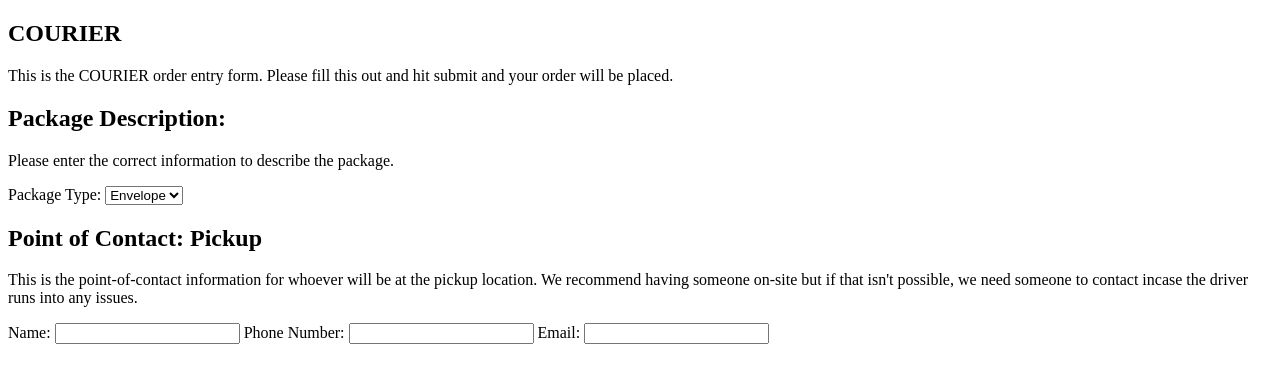
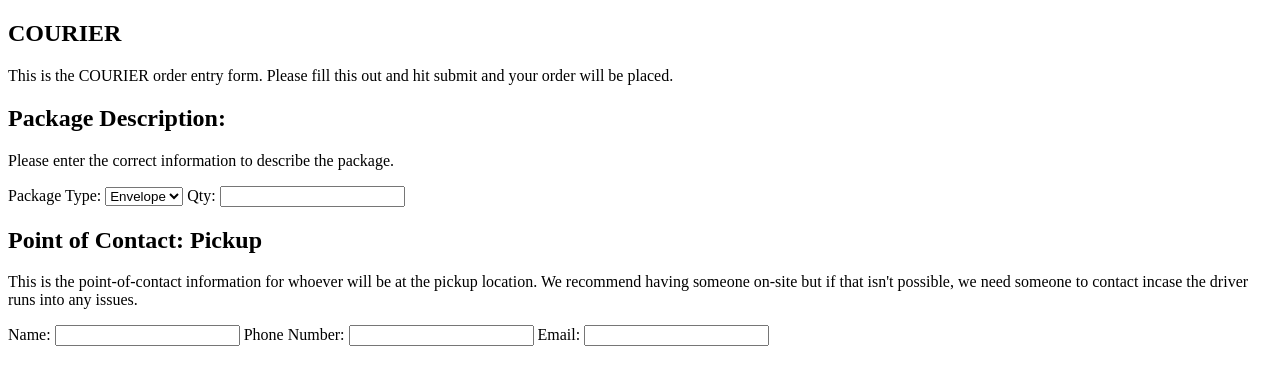
Before and after one commit to CMWolfe922/Scratch-Web-Development, a plain HTML site: page templates/orders.html in a window 1280 px wide. Drawn offline with Linux system fonts and the light colour scheme.

Commit message:
New Commit

```diff
--- a/templates/orders.html
+++ b/templates/orders.html
@@ -33,6 +33,9 @@
                 <option value="package_type">pallet</option>
                 <option value="package_type">Tote</option>
             </select>
+
+            <label for="pckg_qty">Qty:</label>
+            <input type="number" name="pckg_qty" id="package_quantity">
         </div>
 
         <!-- PICK UP -->
```
